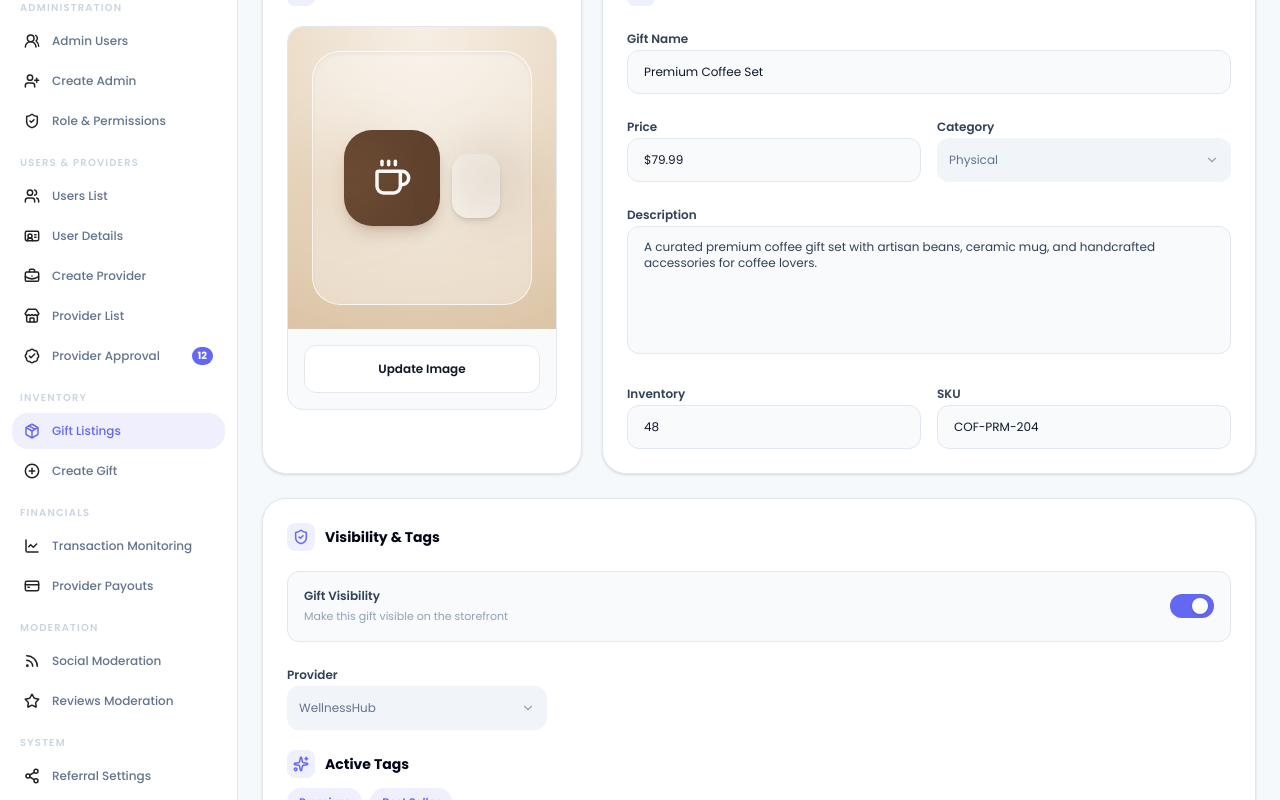
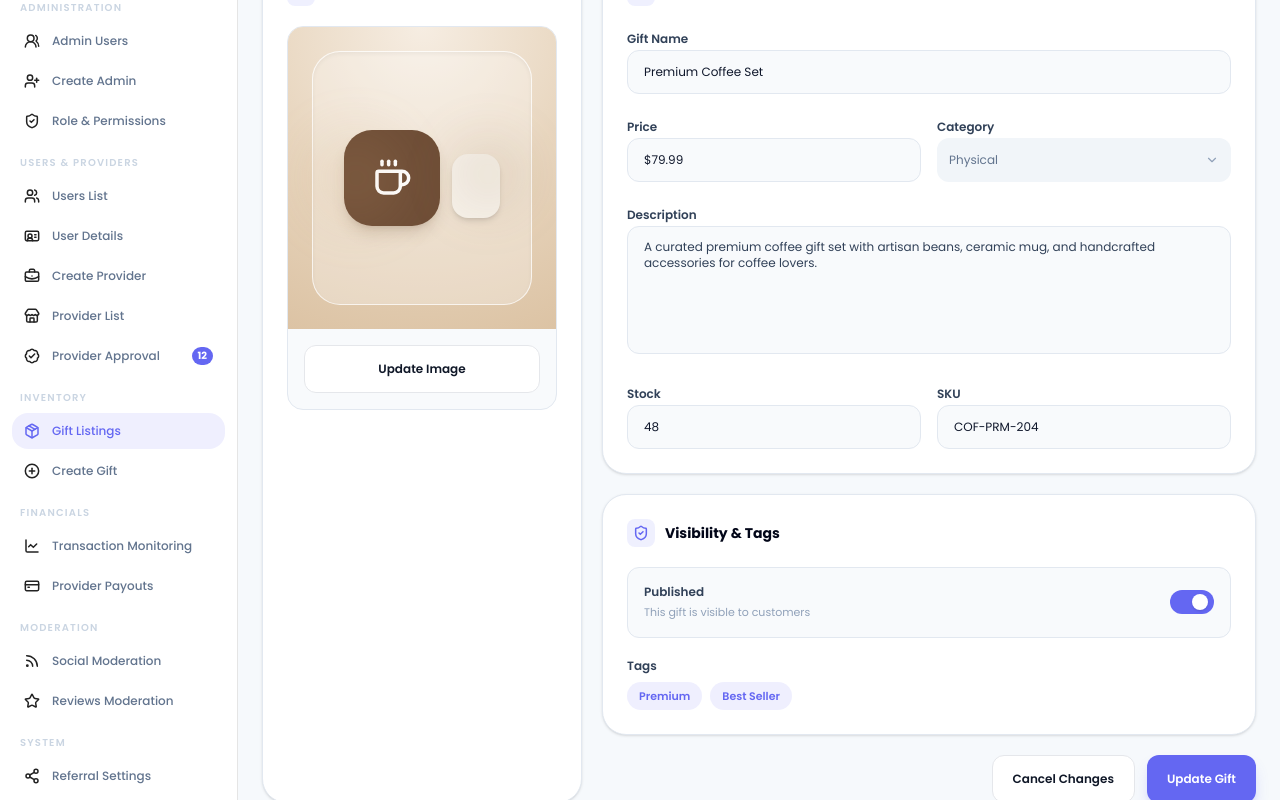
Before and after one commit to Dcodaxproducts/gift-shop, a Next.js app: page /gifts/1 in a window 1280 px wide. Shown: the part 200-1000 px from the top of the page. Built offline with nearby package versions, Linux system fonts and the light colour scheme.

Commit message:
Refine edit gift layout

```diff
--- a/src/components/pages/edit-gift.tsx
+++ b/src/components/pages/edit-gift.tsx
@@ -1,8 +1,8 @@
 "use client";
 
 import { useState } from "react";
-import { Coffee, ImagePlus, Package, ShieldCheck, Sparkles } from "lucide-react";
-import { giftCategoryOptions, giftProviderOptions } from "@/constants/gifts";
+import { Coffee, ImagePlus, Package, ShieldCheck } from "lucide-react";
+import { giftCategoryOptions } from "@/constants/gifts";
 import { PageHeader } from "@/components/common/page-header";
 import { Button } from "@/components/ui/button";
 import { Card, CardContent } from "@/components/ui/card";
@@ -43,7 +43,7 @@ function SectionCard({
 }
 
 export function EditGiftPage() {
-  const [visible, setVisible] = useState(true);
+  const [published, setPublished] = useState(true);
   const tags = ["Premium", "Best Seller"];
 
   return (
@@ -53,17 +53,15 @@ export function EditGiftPage() {
       <section className="grid gap-5 xl:grid-cols-[320px_minmax(0,1fr)]">
         <SectionCard icon={ImagePlus} title="Gift Media">
           <div className="overflow-hidden rounded-2xl border border-slate-200 bg-slate-50">
-            <div className="flex aspect-[4/4.5] items-center justify-center bg-[radial-gradient(circle_at_top,#f7efe5_0%,#eadbc6_48%,#dcc4a5_100%)] p-6">
-              <div className="flex h-full w-full items-center justify-center rounded-[28px] border border-white/70 bg-white/35 shadow-inner">
-                <div className="relative flex items-center justify-center">
-                  <div className="absolute -right-8 top-2 h-20 w-20 rounded-full bg-[#6f4e37]/12 blur-xl" />
-                  <div className="absolute -left-10 bottom-0 h-24 w-24 rounded-full bg-[#c08c52]/12 blur-xl" />
-                  <div className="flex items-end gap-3">
-                    <div className="flex size-24 items-center justify-center rounded-[28px] bg-[#5f422e] text-white shadow-lg shadow-[#5f422e]/20">
+            <div className="flex aspect-[4/4.5] items-center justify-center bg-[radial-gradient(circle_at_top,#f6ede2_0%,#e8d6bf_50%,#dcc3a4_100%)] p-6">
+              <div className="flex h-full w-full items-center justify-center rounded-[28px] border border-white/70 bg-white/30 shadow-inner">
+                <div className="relative flex items-end gap-3">
+                  <div className="absolute -right-7 top-1 h-20 w-20 rounded-full bg-[#8c6239]/10 blur-xl" />
+                  <div className="absolute -left-9 bottom-0 h-24 w-24 rounded-full bg-[#c9a274]/12 blur-xl" />
+                  <div className="flex size-24 items-center justify-center rounded-[28px] bg-[#6f4e37] text-white shadow-lg shadow-[#6f4e37]/20">
                     <Coffee className="size-10" strokeWidth={2.1} />
                   </div>
                   <div className="mb-2 h-16 w-12 rounded-[16px] bg-[#f7f2ea] shadow-md" />
-                  </div>
                 </div>
               </div>
             </div>
@@ -75,6 +73,7 @@ export function EditGiftPage() {
           </div>
         </SectionCard>
 
+        <div className="space-y-5">
           <SectionCard icon={Package} title="Product Details">
             <div className="space-y-5">
               <div className="space-y-2">
@@ -113,8 +112,8 @@ export function EditGiftPage() {
 
               <div className="grid gap-4 sm:grid-cols-2">
                 <div className="space-y-2">
-                <Label htmlFor="gift-inventory">Inventory</Label>
-                <Input id="gift-inventory" defaultValue="48" className="h-11! rounded-xl bg-slate-50 text-xs" />
+                  <Label htmlFor="gift-stock">Stock</Label>
+                  <Input id="gift-stock" defaultValue="48" className="h-11! rounded-xl bg-slate-50 text-xs" />
                 </div>
                 <div className="space-y-2">
                   <Label htmlFor="gift-sku">SKU</Label>
@@ -123,39 +122,19 @@ export function EditGiftPage() {
               </div>
             </div>
           </SectionCard>
-      </section>
 
           <SectionCard icon={ShieldCheck} title="Visibility & Tags">
             <div className="space-y-5">
               <div className="flex items-center justify-between rounded-xl border border-slate-200 bg-slate-50 px-4 py-4">
                 <div>
-              <p className="text-xs font-semibold text-slate-700">Gift Visibility</p>
-              <p className="mt-1 text-[11px] text-slate-400">Make this gift visible on the storefront</p>
+                  <p className="text-xs font-semibold text-slate-700">Published</p>
+                  <p className="mt-1 text-[11px] text-slate-400">This gift is visible to customers</p>
                 </div>
-            <Switch checked={visible} onClick={() => setVisible((current) => !current)} className="h-6 w-11" />
-          </div>
-
-          <div className="space-y-2">
-            <Label>Provider</Label>
-            <Select defaultValue="wellnesshub">
-              <SelectTrigger className="h-11 w-full rounded-xl bg-slate-50 text-xs sm:w-[260px]">
-                <SelectValue />
-              </SelectTrigger>
-              <SelectContent>
-                {giftProviderOptions.filter((option) => option.value !== "all").map((option) => (
-                  <SelectItem key={option.value} value={option.value}>{option.label}</SelectItem>
-                ))}
-              </SelectContent>
-            </Select>
+                <Switch checked={published} onClick={() => setPublished((current) => !current)} className="h-6 w-11" />
               </div>
 
               <div>
-            <div className="mb-2.5 flex items-center gap-2.5">
-              <span className="flex size-7 items-center justify-center rounded-lg bg-primary/10 text-primary">
-                <Sparkles className="size-4" strokeWidth={2.25} />
-              </span>
-              <h3 className="text-sm font-bold text-slate-950">Active Tags</h3>
-            </div>
+                <p className="mb-2 text-xs font-semibold text-slate-700">Tags</p>
                 <div className="flex flex-wrap gap-2">
                   {tags.map((tag) => (
                     <span
@@ -171,9 +150,15 @@ export function EditGiftPage() {
           </SectionCard>
 
           <div className="flex justify-end gap-3">
-        <Button variant="outline" className="h-10 rounded-xl px-5 text-xs">Cancel</Button>
-        <Button className="h-10 rounded-xl px-5 text-xs">Save Gift</Button>
+            <Button variant="outline" className="h-10 rounded-xl px-5 text-xs">
+              Cancel Changes
+            </Button>
+            <Button className="h-10 rounded-xl px-5 text-xs">
+              Update Gift
+            </Button>
           </div>
+        </div>
+      </section>
     </div>
   );
 }
```
Lines whose indentation alone changed are shown as unchanged.
